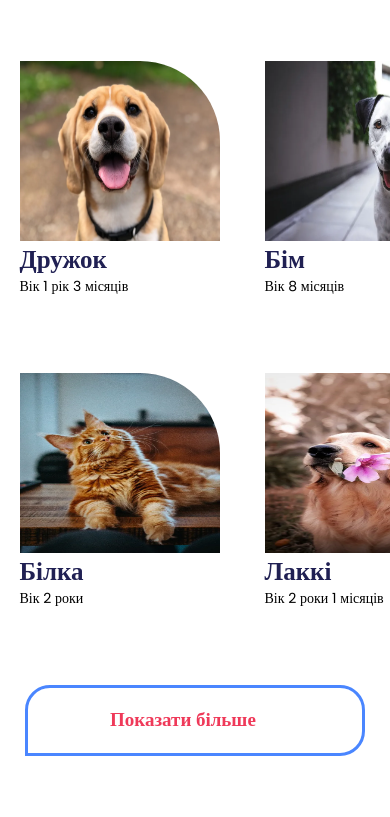
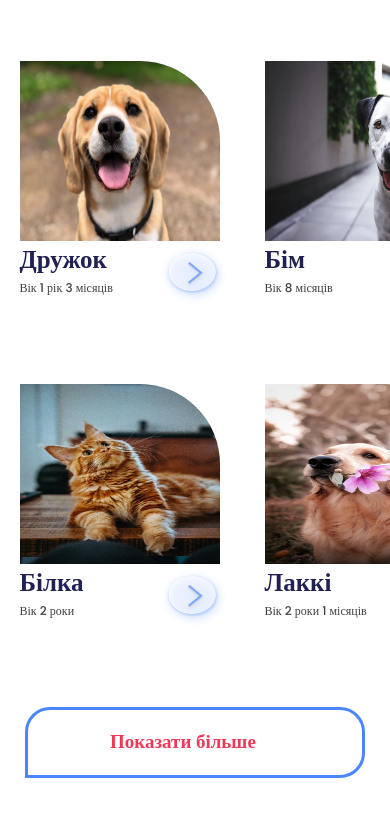
Before and after one commit to AndriyBliduy/Hatyna, a plain HTML site: page index.html in a window 390 px wide. Shown: the part 2360-3177 px from the top of the page. Drawn offline with Linux system fonts and the light colour scheme.

Commit message:
buttonSVG

```diff
--- a/css/main.css
+++ b/css/main.css
@@ -416,7 +416,7 @@ body {
 }
 
 
-.BlockPhotos__elements_Animals img {
+.PhotoIMG {
     width: 470px;
     height: 450px;
     flex-shrink: 0;
@@ -432,14 +432,40 @@ body {
     line-height: normal;
 }
 
-
-
-
+.BlockPhotos__elements_Animals p {
+    color: var(--Bleck-Typography, #404040);
+    font-family: Poppins;
+    font-size: 16px;
+    font-style: normal;
+    font-weight: 500;
+    line-height: normal;
+}
+
+.title__TxT__SVG {
+    display: flex;
+    justify-content: space-between;
+}
+
+.buttonSVG {
+    margin-top: 10px;
+    width: 100%;
+    height: 100%;
+    flex-shrink: 0;
+    fill: rgba(255, 255, 255, 0.40);
+    stroke-width: 1px;
+    stroke: #FFF;
+    filter: drop-shadow(1px 2px 5px #A4C2FF);
+    transition: all 0.5s ease;
+}
 
 .buttonSVG:hover {
-    transform: scale(1.1);
-}
-
+    transform: scale(1.2);
+}
+
+.BlockPhotos__elements_Animals_subTitle__Svg {
+    display: flex;
+    justify-content: flex-end;
+}
 
 .txtSUBblockAnimals {
     display: flex;
@@ -908,7 +934,7 @@ body {
 }
 
 @media screen and (max-width: 2560px) {
-    .BlockPhotos__elements_Animals img {
+    .PhotoIMG {
         width: 550px;
         height: 530px;
     }
@@ -916,7 +942,7 @@ body {
 }
 
 @media screen and (max-width: 2560px) {
-    .BlockPhotos__elements_Animals img {
+    .PhotoIMG {
         width: 370px;
         height: 350px;
     }
@@ -925,7 +951,7 @@ body {
 
 
 @media screen and (max-width: 1024px) {
-    .BlockPhotos__elements_Animals img {
+    .PhotoIMG {
         width: 270px;
         height: 250px;
     }
@@ -933,7 +959,7 @@ body {
 }
 
 @media screen and (max-width: 768px) {
-    .BlockPhotos__elements_Animals img {
+    .PhotoIMG {
         width: 200px;
         height: 180px;
     }
@@ -963,7 +989,7 @@ body {
 
 @media screen and (max-width: 768px) {
     .BlockPhotos__elements_Animals p {
-        font-size: 14px;
+        font-size: 12px;
     }
 
 }
@@ -1933,3 +1959,27 @@ body {
     }
 
 }
+
+@media screen and (max-width: 1024px) {
+    .buttonSVG {
+        width: 90%;
+        height: 90%;
+    }
+
+}
+
+@media screen and (max-width: 768px) {
+    .buttonSVG {
+        width: 80%;
+        height: 80%;
+    }
+
+}
+
+@media screen and (max-width: 425px) {
+    .buttonSVG {
+        width: 70%;
+        height: 70%;
+    }
+
+}
--- a/index.html
+++ b/index.html
@@ -83,62 +83,82 @@
         <div class="BlockPhotos">
             <div class="BlockPhotos__Animals">
                 <div class="BlockPhotos__elements_Animals">
-                    <img src="/image/Дружок.webp" alt="image" />
+                    <img src="/image/Дружок.webp" alt="image" class="PhotoIMG">
+                    <div class="title__TxT__SVG">
+                        <div class="BlockPhotos__elements_Animals_subTitle">
                             <h3>Дружок</h3>
                             <p>Вік 1 рік 3 місяців </p>
-                    <div class="buttonSVG">
-                        <div class="blockSVG"></div>
+                        </div>
+                        <div class="BlockPhotos__elements_Animals_subTitle__Svg">
+                            <img src="/image/SVG.png" alt="" class="buttonSVG">
+                        </div>
+                    </div>
+                </div>
+                <div class="BlockPhotos__elements_Animals">
+                    <img src="/image/бім.webp" alt="image" class="PhotoIMG">
+                    <div class="title__TxT__SVG">
+                        <div class="BlockPhotos__elements_Animals_subTitle">
+                            <h3>Бім</h3>
+                            <p>Вік 8 місяців </p>
+                        </div>
+                        <div class="BlockPhotos__elements_Animals_subTitle__Svg">
+                            <img src="/image/SVG.png" alt="" class="buttonSVG">
+                        </div>
+                    </div>
                 </div>
 
-                </div>
                 <div class="BlockPhotos__elements_Animals">
-                    <img src="/image/бім.webp" alt="image" />
-                    <h3>Бім</h3>
-                    <p>Вік 8 місяців </p>
-                    <div class="buttonSVG">
-                        <div class="blockSVG"></div>
-                    </div>
+                    <img src="/image/сільвер.webp" alt="image" class="PhotoIMG">
+                    <div class="title__TxT__SVG">
+                        <div class="BlockPhotos__elements_Animals_subTitle">
+                            <h3>Сільвер</h3>
+                            <p>Вік 1 рік 9 місяців </p>
 
                         </div>
-                <div class="BlockPhotos__elements_Animals">
-                    <img src="/image/сільвер.webp" alt="image" />
-                    <h3>Сільвер</h3>
-                    <p>Вік 1 рік 9 місяців </p>
-                    <div class="buttonSVG">
-                        <div class="blockSVG"></div>
+                        <div class="BlockPhotos__elements_Animals_subTitle__Svg">
+                            <img src="/image/SVG.png" alt="" class="buttonSVG">
                         </div>
-
+                    </div>
                 </div>
             </div>
         </div>
         <div class="BlockPhotos">
             <div class=" BlockPhotos__Animals">
                 <div class="BlockPhotos__elements_Animals">
-                    <img src="/image/білка.webp" alt="image" />
+                    <img src="/image/білка.webp" alt="image" class="PhotoIMG">
+                    <div class="title__TxT__SVG">
+                        <div class="BlockPhotos__elements_Animals_subTitle">
                             <h3>Білка</h3>
                             <p>Вік 2 роки </p>
-                    <div class="buttonSVG">
-                        <div class="blockSVG"></div>
                         </div>
-
+                        <div class="BlockPhotos__elements_Animals_subTitle__Svg">
+                            <img src="/image/SVG.png" alt="" class="buttonSVG">
+                        </div>
+                    </div>
                 </div>
                 <div class="BlockPhotos__elements_Animals">
-                    <img src="/image/лаккі.webp" alt="image" />
+                    <img src="/image/лаккі.webp" alt="image" class="PhotoIMG">
+                    <div class="title__TxT__SVG">
+                        <div class="BlockPhotos__elements_Animals_subTitle">
                             <h3>Лаккі</h3>
                             <p>Вік 2 роки 1 місяців </p>
-                    <div class="buttonSVG">
-                        <div class="blockSVG"></div>
                         </div>
-
+                        <div class="BlockPhotos__elements_Animals_subTitle__Svg">
+                            <img src="/image/SVG.png" alt="" class="buttonSVG">
+                        </div>
+                    </div>
                 </div>
                 <div class="BlockPhotos__elements_Animals">
-                    <img src="/image/журик.webp" alt="image" />
+                    <img src="/image/журик.webp" alt="image" class="PhotoIMG">
+                    <div class="title__TxT__SVG">
+                        <div class="BlockPhotos__elements_Animals_subTitle">
                             <h3>Журик</h3>
                             <p>Вік 1 рік </p>
-                    <div class="buttonSVG">
-                        <div class="blockSVG"></div>
                         </div>
-
+                        <div class="BlockPhotos__elements_Animals_subTitle__Svg">
+                            <img src="/image/SVG.png" alt="" class="buttonSVG">
+                        </div>
+                    </div>
                 </div>
             </div>
         </div>
```
Also changed, not shown: image/SVG.png (added), image/рамка.png (deleted), image/рамка2.png (deleted). Lines whose indentation alone changed are shown as unchanged.
